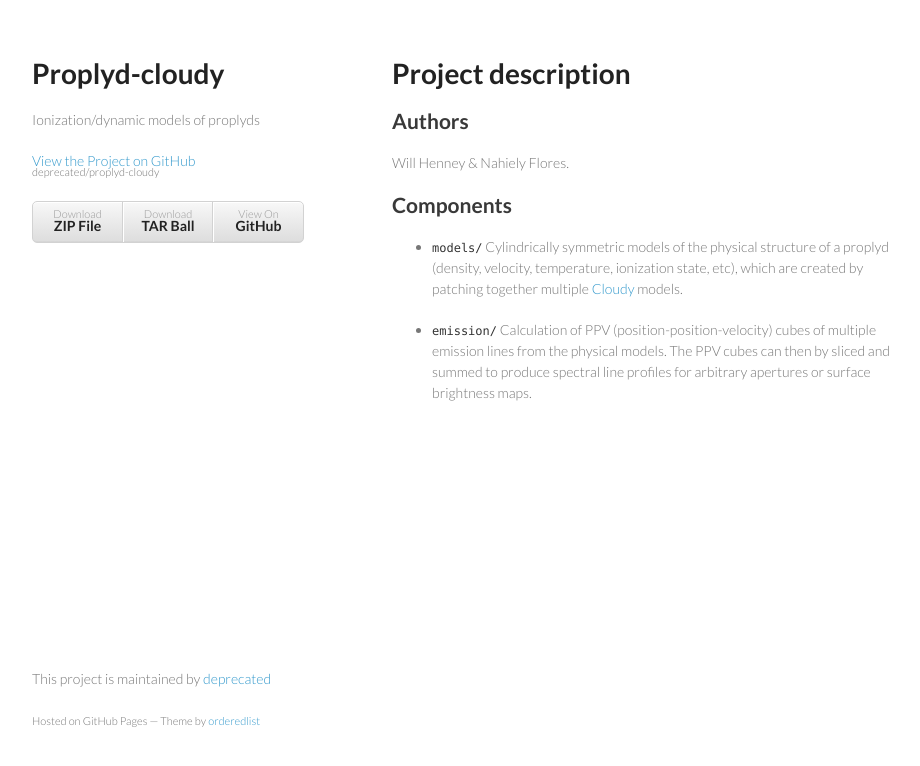
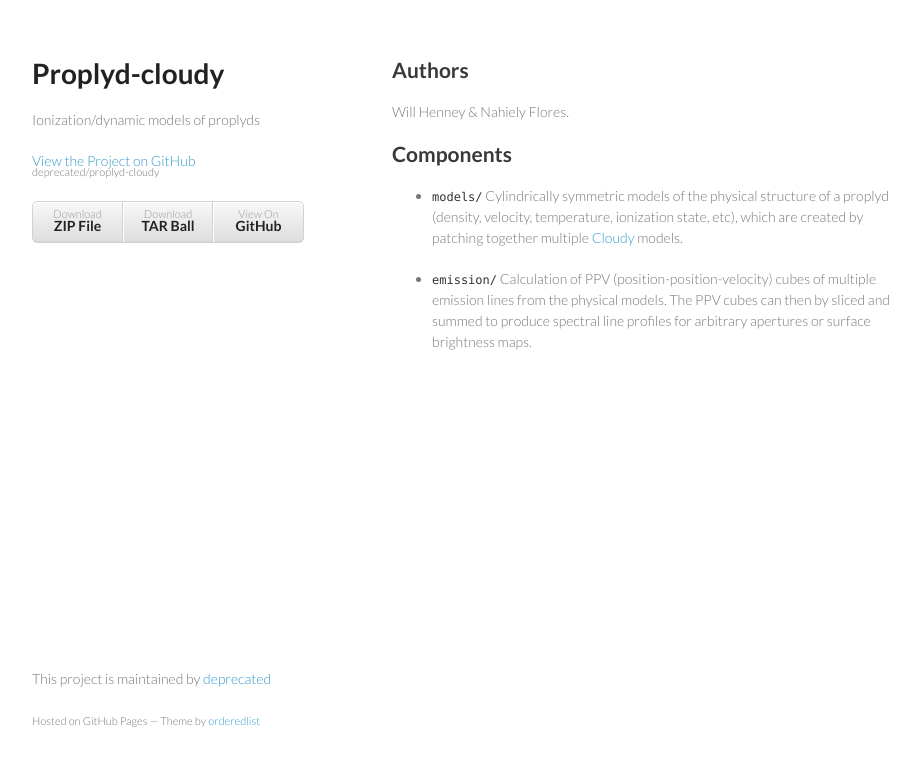
Before and after one commit to will-henney/proplyd-cloudy, a plain HTML site: page index.html in a window 1280 px wide. Shown: the whole page, without its empty margins (178-1098 px from the left). Drawn offline with Linux system fonts and the light colour scheme.

Commit message:
More tweaking of index.html

```diff
--- a/index.html
+++ b/index.html
@@ -25,8 +25,6 @@
         </ul>
       </header>
       <section>
-        <h1>Project description</h1>
-
 <h2>Authors</h2>
 
 <p>Will Henney &amp; Nahiely Flores.</p>
```
